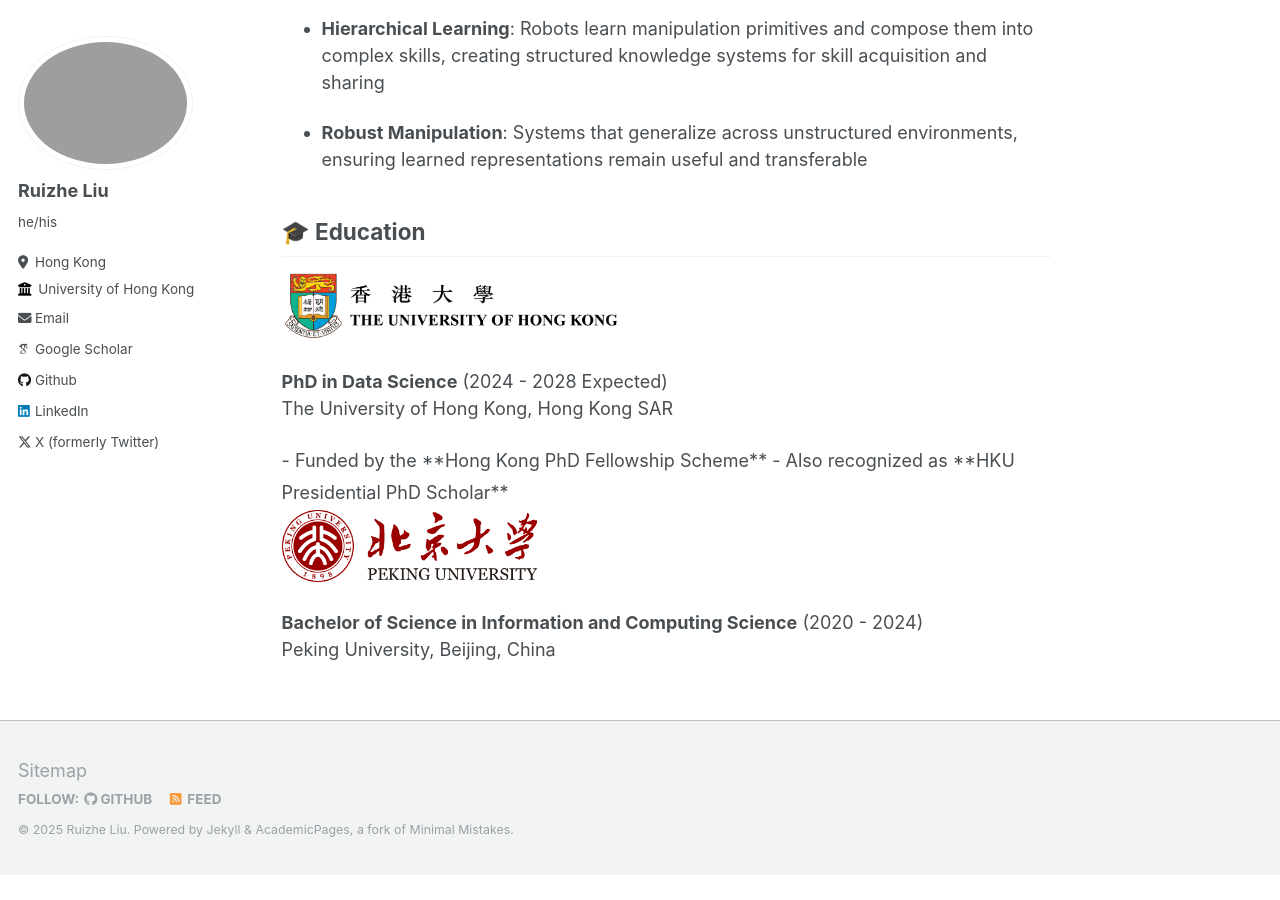
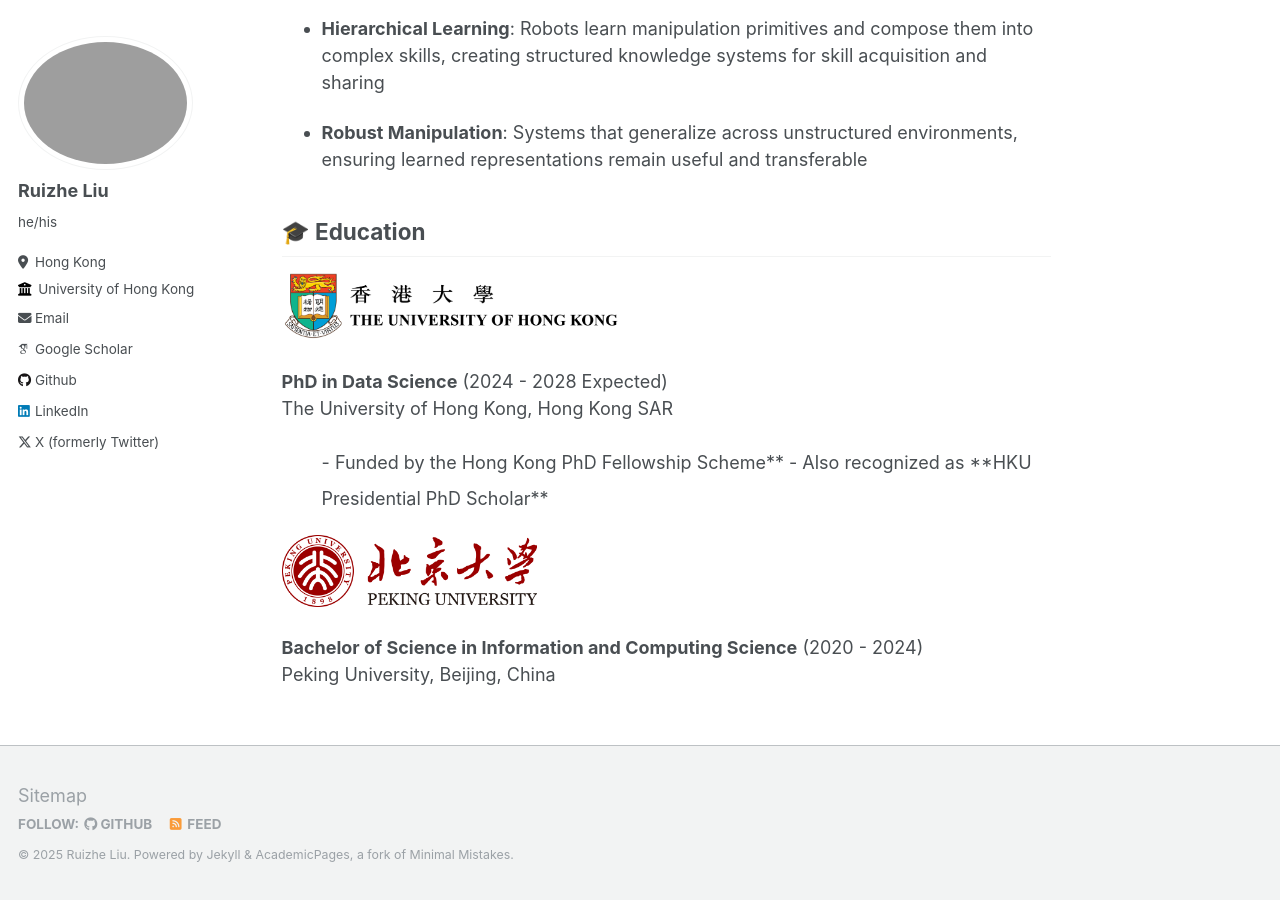
Before and after one commit to zrllrz/zrllrz.github.io, a Jekyll site: the page built from _pages/about.md, in a window 1280 px wide and 900 px high, scrolled down 817 px. Built offline with Jekyll 4.4.1, drawn with Linux system fonts in a browser that asks for light colours; some web fonts are replaced; before the commit the page ends 1692 px from its top, so only the background shows below that.

```diff
--- a/_pages/about.md
+++ b/_pages/about.md
@@ -32,10 +32,10 @@ I believe robots need **their own representation system**—one that is naturall
 <br>
 **PhD in Data Science** (2024 - 2028 Expected)
 The University of Hong Kong, Hong Kong SAR
-<div style="line-height: 1.8;">
-- Funded by the **Hong Kong PhD Fellowship Scheme**
+<ul style="line-height: 2;">
+- Funded by the Hong Kong PhD Fellowship Scheme**
 - Also recognized as **HKU Presidential PhD Scholar**
-</div>
+</ul>
 
 
 <img src="../images/PKU_logo.png" style="max-width: 256px; max-height: 72px; margin-right: 8px;">
```
